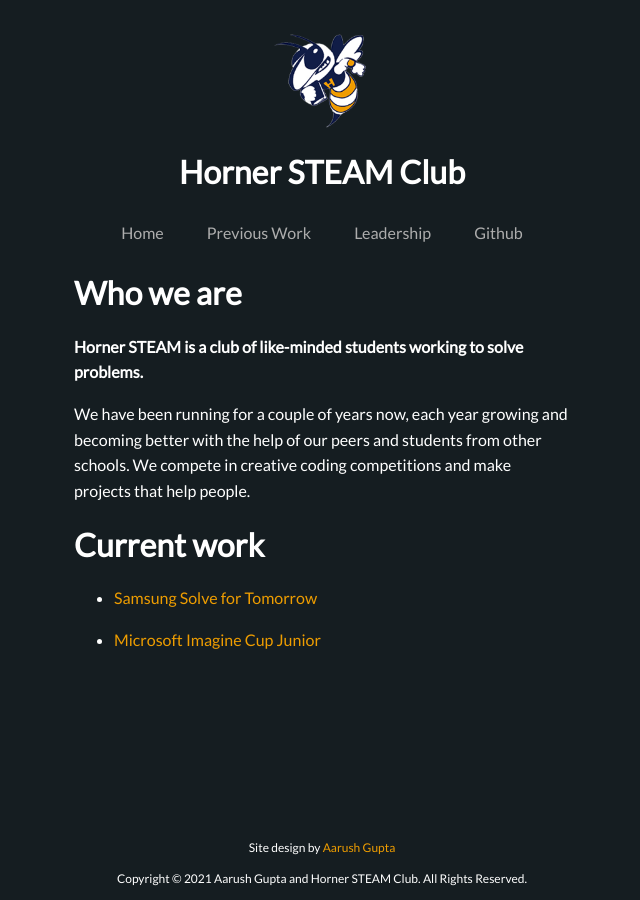
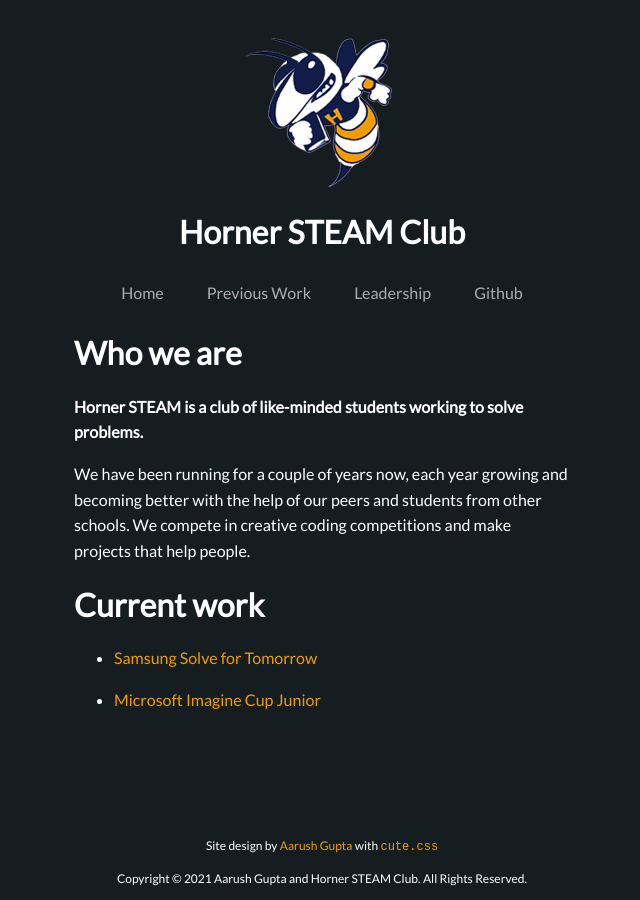
Before and after one commit to hornersteamclub/hornersteamclub.github.io, a Jekyll site: the page built from index.markdown, in a window 1280 px wide. Shown: the whole page, without its empty margins (318-958 px from the left). Built offline with Jekyll 4.4.1, drawn with Linux system fonts in a browser that asks for light colours.

Commit message:
feat: adopt cute.css (https://github.com/0x44RU5H/cute.css)

```diff
--- a/_includes/head.html
+++ b/_includes/head.html
@@ -1,4 +1,5 @@
 <link rel = "preconnect" href = "https://fonts.gstatic.com" crossorigin>
 <link href = "https://fonts.googleapis.com/css2?family=Lato&display=swap" rel = "stylesheet">
 <meta name = "viewport" content = "width = device-width, initial-scale = 1.0">
-<link rel = "stylesheet" href = "/assets/stylesheets/index.css">
+<link rel = "stylesheet" href = "/assets/stylesheets/cute.min.css">
+<link rel = "stylesheet" href = "/assets/stylesheets/custom.cute.css">
--- a/_layouts/default.html
+++ b/_layouts/default.html
@@ -27,7 +27,8 @@
     {% endif %}
     </main>
     <footer>
-        <p>Site design by <a href = "https://theaarushgupta.com">Aarush Gupta</a></p>
+        <p>Site design by <a href = "https://theaarushgupta.com">Aarush Gupta</a>
+            with <a href = "https://github.com/0x44RU5H/cute.css"><code>cute.css</code></a></p>
         <p>Copyright &copy; 2021 Aarush Gupta and Horner STEAM Club. All Rights Reserved.</p>
     </footer>
 </body>
--- /dev/null
+++ b/assets/stylesheets/custom.cute.css
@@ -0,0 +1,10 @@
+/* variable definitions for cute.css (https://github.com/0x44RU5H/cute.css) */
+
+:root {
+    --cute-text: #ffffff;
+    --cute-background: #151D21;
+    --cute-background-accent: #000000;
+    --cute-accent: #ee9d01;
+    --cute-accent-dark: #c98302;
+    --cute-accent-greyscale: #adadad;
+}
--- a/assets/stylesheets/index.css
+++ /dev/null
@@ -1,101 +0,0 @@
-/* top-level styles */
-
-* {
-    font-family: "Lato", sans-serif;
-    user-select: none;
-}
-
-body {
-    padding: 20px 30%;
-    background-color: #151D21;
-    color: #ffffff;
-}
-
-/* global tag styles */
-
-p {
-    line-height: 1.6;
-}
-
-a {
-    color: #ee9d01;
-    text-decoration: none;
-}
-
-a:hover {
-    color: #c98302;
-}
-
-/* header styles */
-
-header {
-    text-align: center;
-}
-
-header img {
-    width: 100px;
-    user-select: none;
-}
-
-nav {
-    padding: 10px 0px;
-    overflow: hidden;
-    user-select: none;
-}
-
-nav a {
-    float: center;
-    color: #adadad;
-    text-align: center;
-    padding: 10px 20px;
-    text-decoration: none;
-}
-
-nav a:hover {
-    background-color: #000000;
-    color: #ee9d01;
-}
-
-/* page styles */
-
-code {
-    font-family: monospace;
-}
-
-/* post styles */
-
-.post-date {
-    color: #777777;
-}
-
-/* footer styles */
-
-footer {
-    text-align: center;
-    font-size: 12px;
-    width: 100%;
-    position: fixed;
-    bottom: 0;
-    left: 0;
-    background-color: inherit;
-}
-
-/* sizing specific styles */
-
-@media (max-width: 1000px) {
-    body {
-        padding: 20px 10px;
-    }
-}
-
-@media (max-width: 600px) {
-    nav a {
-        display: block;
-    }
-}
-
-@media screen and (max-width: 900px) {
-    footer {
-        display: none;
-    }
-}
```
Also changed, not shown: assets/stylesheets/cute.min.css (added).
